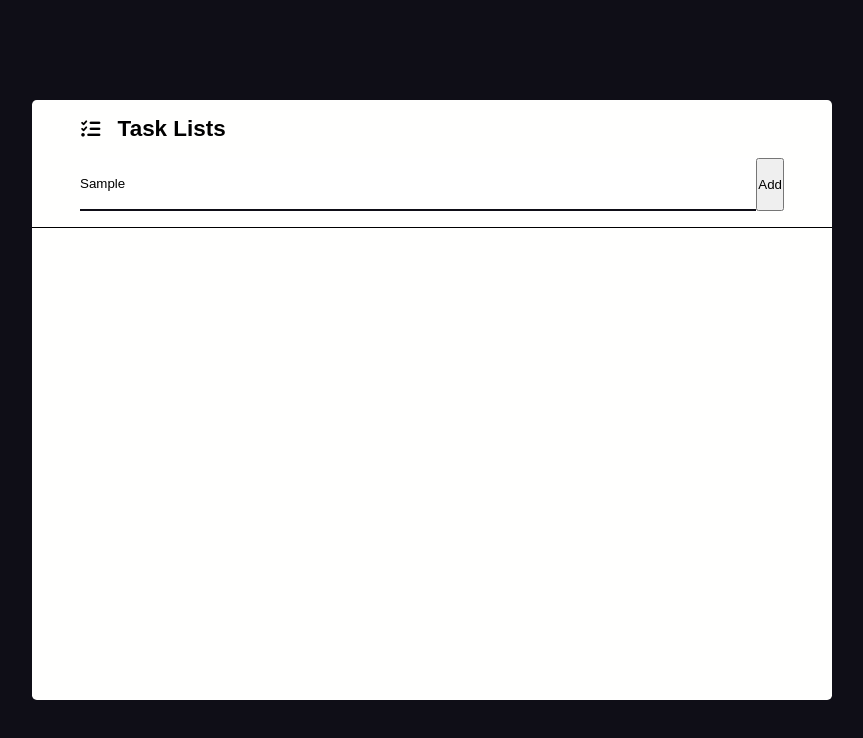
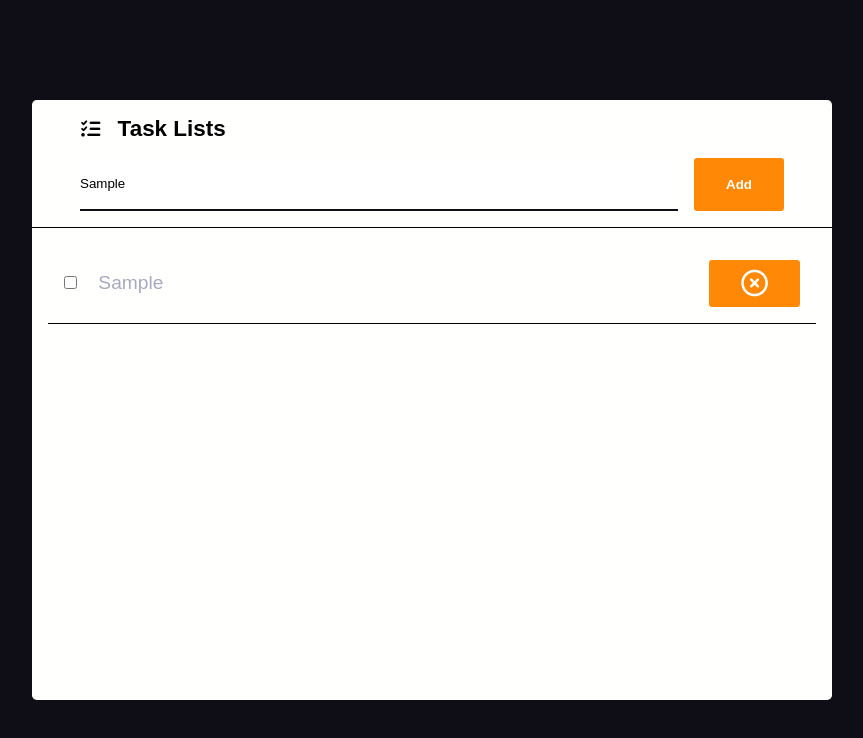
Before and after one commit to renansouza12/Basic-ToDo-List, a plain HTML site: page index.html in a window 1280 px wide. Both pictures are taken after typing "Sample" into the empty fields and a click on the button "Add". Shown: the whole page, without its empty margins (208-1071 px from the left). Drawn offline with Linux system fonts and the light colour scheme; a web font is replaced by a local one.

Commit message:
checkbox function added

```diff
--- a/index.html
+++ b/index.html
@@ -19,7 +19,7 @@
 
             <div id="new-task">
                 <input class="task-input" type="text" placeholder="Task to be done...">
-                <button>Add</button>
+                <button class="btn-add">Add</button>
             </div>
             <div id="tasks">
 
--- a/main.js
+++ b/main.js
@@ -1,20 +1,37 @@
 const buttonAdd = document.querySelector(".btn-add");
 const taskInput = document.querySelector(".task-input");
 const tasks = document.querySelector("#tasks");
+
+
 buttonAdd.addEventListener('click',()=>{
     if(taskInput.value.length == 0){
         taskInput.placeholder = "Please Enter a Task!";
         // Verficy if input is empty
     }else{
-        tasks.innerHTML = `
+        tasks.innerHTML += `
             <div class="task">
                 <span id="task-name">
+                    <input id="my-checkbox" type="checkbox">
                     ${taskInput.value}
                 </span>
                 <button class="delete">
-                    <i class="fa-regular fa-circle-xmark"></i>
+                    <i class="fa-regular fa-circle-xmark fa-2xl"></i>
                 </button>
             </div>
-        `;
+        `;//if input field isn't empty  add div
+
+        var current_tasks = document.querySelectorAll(".delete");
+        for(var i = 0; i< current_tasks.length; i++){
+            current_tasks[i].onclick = function(){
+                this.parentNode.remove();
+            }
+        }
     }
+    document.getElementById("my-checkbox").addEventListener("click", () => {
+        if(document.getElementById("my-checkbox").checked){
+            document.getElementById("task-name").style.textDecoration ="line-through";
+        }else{
+            document.getElementById("task-name").style.textDecoration ="";
+        }
+    })
 })
--- a/style.css
+++ b/style.css
@@ -54,6 +54,7 @@
 }
 .btn-add{
     background: var(--btn-color);
+    margin-left: 1rem;
     color: var(--white);
     font-weight: bold;
     border:none;
@@ -83,6 +84,9 @@
     color: var(--text-color);
     font-size: 1.2rem;
 }
+.task #my-checkbox{
+    margin-right: 1rem;
+}
 .task .delete {
     padding: 1rem 2rem;
     background-color: var(--btn-color);
```
